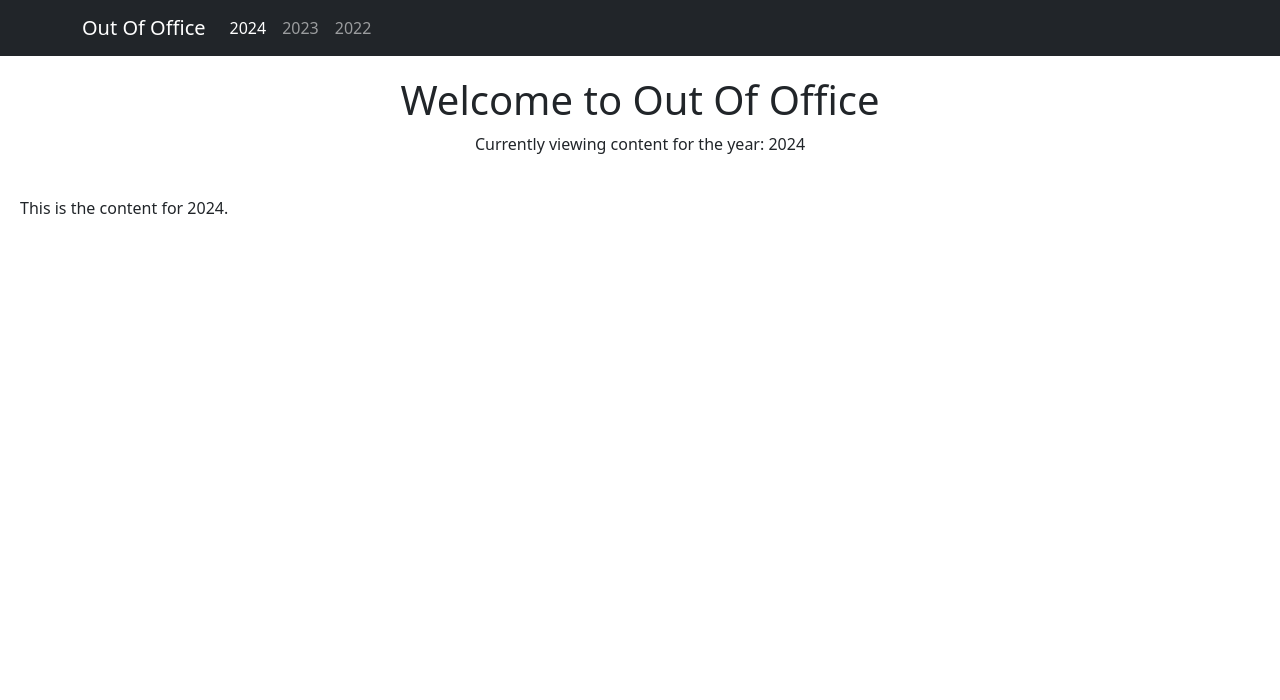
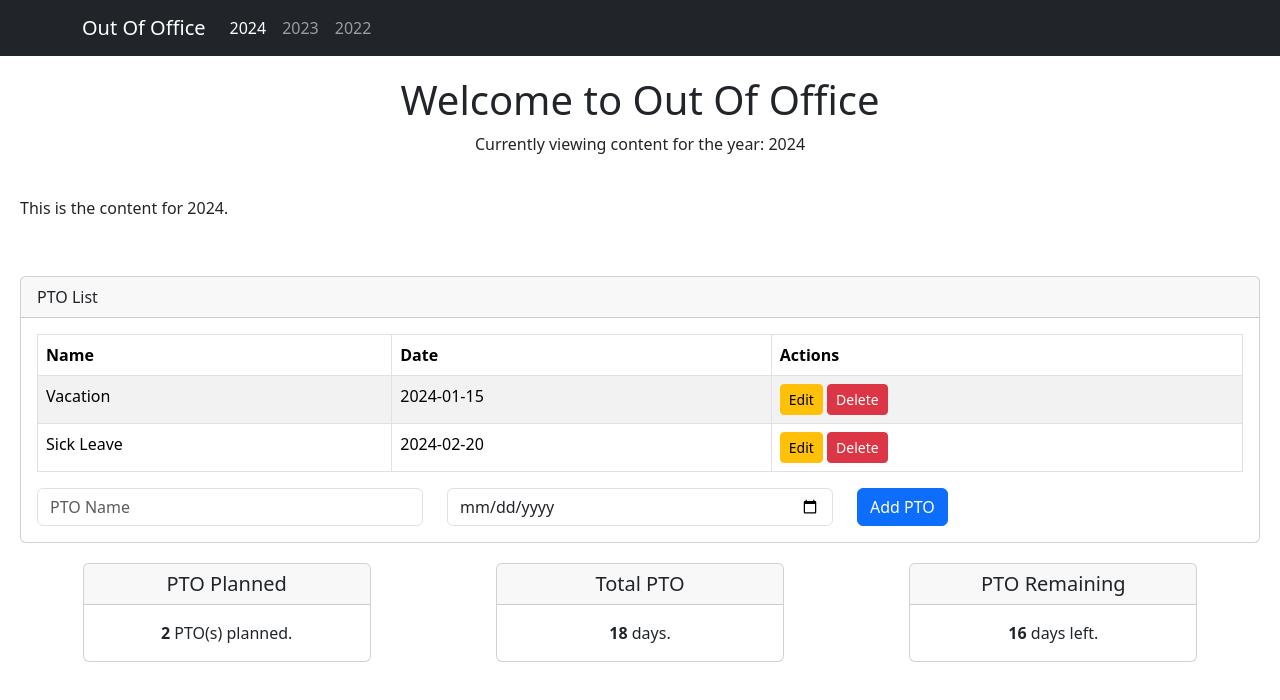
Before and after one commit to jrk12b/Out-Of-Office, a React (Create React App) app: page / in a window 1280 px wide. Shown: the top 700 px of the page. Built offline with nearby package versions, Linux system fonts and the light colour scheme.

Commit message:
adding cards

```diff
--- a/src/App.js
+++ b/src/App.js
@@ -3,9 +3,21 @@ import 'bootstrap/dist/css/bootstrap.min.css';
 import HeaderNavigation from './components/HeaderNavigation';
 import PageHeader from './components/PageHeader';
 import PageContent from './components/PageContent';
+import PTOCard from './components/PTOCard';
+import PTOPlanned from './components/PTOPlannedCard';
+import TotalPTOCard from './components/PTOTotalCard';
+import PTORemainingCard from './components/PTORemainingCard';
 
 const App = () => {
   const [activeYear, setActiveYear] = useState('2024');
+  const [ptoList, setPtoList] = useState([
+    { id: 1, name: 'Vacation', date: '2024-01-15' },
+    { id: 2, name: 'Sick Leave', date: '2024-02-20' },
+  ]);
+
+  const totalPTO = 18; // Fixed total PTO days
+  const ptoPlanned = ptoList.length;
+  const ptoRemaining = totalPTO - ptoPlanned;
 
   return (
     <>
@@ -15,8 +27,27 @@ const App = () => {
       {/* Header */}
       <PageHeader activeYear={activeYear} />
 
-      {/* Main Content */}
+      {/* Page Content */}
       <PageContent activeYear={activeYear} />
+
+      {/* PTO Section */}
+      <div style={{ margin: '20px' }}>
+        {/* PTO Card */}
+        <PTOCard ptoList={ptoList} setPtoList={setPtoList} />
+
+        {/* Cards Row */}
+        <div
+          style={{
+            display: 'flex',
+            justifyContent: 'space-around',
+            marginTop: '20px',
+          }}
+        >
+          <PTOPlanned ptoCount={ptoPlanned} />
+          <TotalPTOCard totalPTO={totalPTO} />
+          <PTORemainingCard ptoRemaining={ptoRemaining} />
+        </div>
+      </div>
     </>
   );
 };
--- /dev/null
+++ b/src/components/PTOCard.js
@@ -0,0 +1,137 @@
+import React, { useState } from 'react';
+import { Card, Table, Button, Form, Row, Col } from 'react-bootstrap';
+
+const PTOCard = ({ ptoList, setPtoList }) => {
+  const [newPto, setNewPto] = useState({ name: '', date: '' });
+  const [editPto, setEditPto] = useState(null);
+
+  const handleAdd = () => {
+    if (newPto.name && newPto.date) {
+      setPtoList([...ptoList, { id: Date.now(), ...newPto }]);
+      setNewPto({ name: '', date: '' });
+    }
+  };
+
+  const handleEdit = (id) => {
+    const updatedList = ptoList.map((pto) =>
+      pto.id === id ? { ...pto, ...editPto } : pto
+    );
+    setPtoList(updatedList);
+    setEditPto(null);
+  };
+
+  const handleDelete = (id) => {
+    setPtoList(ptoList.filter((pto) => pto.id !== id));
+  };
+
+  return (
+    <Card style={{ width: '100%' }}>
+      <Card.Header>PTO List</Card.Header>
+      <Card.Body>
+        {/* PTO Table */}
+        <Table striped bordered hover>
+          <thead>
+            <tr>
+              <th>Name</th>
+              <th>Date</th>
+              <th>Actions</th>
+            </tr>
+          </thead>
+          <tbody>
+            {ptoList.map((pto) => (
+              <tr key={pto.id}>
+                <td>
+                  {editPto?.id === pto.id ? (
+                    <Form.Control
+                      type="text"
+                      value={editPto.name}
+                      onChange={(e) => setEditPto({ ...editPto, name: e.target.value })}
+                    />
+                  ) : (
+                    pto.name
+                  )}
+                </td>
+                <td>
+                  {editPto?.id === pto.id ? (
+                    <Form.Control
+                      type="date"
+                      value={editPto.date}
+                      onChange={(e) => setEditPto({ ...editPto, date: e.target.value })}
+                    />
+                  ) : (
+                    pto.date
+                  )}
+                </td>
+                <td>
+                  {editPto?.id === pto.id ? (
+                    <>
+                      <Button
+                        variant="success"
+                        size="sm"
+                        onClick={() => handleEdit(pto.id)}
+                      >
+                        Save
+                      </Button>{' '}
+                      <Button
+                        variant="secondary"
+                        size="sm"
+                        onClick={() => setEditPto(null)}
+                      >
+                        Cancel
+                      </Button>
+                    </>
+                  ) : (
+                    <>
+                      <Button
+                        variant="warning"
+                        size="sm"
+                        onClick={() => setEditPto(pto)}
+                      >
+                        Edit
+                      </Button>{' '}
+                      <Button
+                        variant="danger"
+                        size="sm"
+                        onClick={() => handleDelete(pto.id)}
+                      >
+                        Delete
+                      </Button>
+                    </>
+                  )}
+                </td>
+              </tr>
+            ))}
+          </tbody>
+        </Table>
+
+        {/* Add New PTO */}
+        <Form className="mt-3">
+          <Row>
+            <Col>
+              <Form.Control
+                type="text"
+                placeholder="PTO Name"
+                value={newPto.name}
+                onChange={(e) => setNewPto({ ...newPto, name: e.target.value })}
+              />
+            </Col>
+            <Col>
+              <Form.Control
+                type="date"
+                value={newPto.date}
+                onChange={(e) => setNewPto({ ...newPto, date: e.target.value })}
+              />
+            </Col>
+            <Col>
+              <Button onClick={handleAdd} variant="primary">
+                Add PTO
+              </Button>
+            </Col>
+          </Row>
+        </Form>
+      </Card.Body>
+    </Card>
+  );
+};
+
+export default PTOCard;
--- /dev/null
+++ b/src/components/PTOPlannedCard.js
@@ -0,0 +1,17 @@
+import React from 'react';
+import { Card } from 'react-bootstrap';
+
+const PTOPlannedCard = ({ ptoCount }) => {
+  return (
+    <Card style={{ width: '18rem', textAlign: 'center' }}>
+      <Card.Header as="h5">PTO Planned</Card.Header>
+      <Card.Body>
+        <Card.Text>
+          <strong>{ptoCount}</strong> PTO(s) planned.
+        </Card.Text>
+      </Card.Body>
+    </Card>
+  );
+};
+
+export default PTOPlannedCard;
--- /dev/null
+++ b/src/components/PTORemainingCard.js
@@ -0,0 +1,17 @@
+import React from 'react';
+import { Card } from 'react-bootstrap';
+
+const PTORemainingCard = ({ ptoRemaining }) => {
+  return (
+    <Card style={{ width: '18rem', textAlign: 'center' }}>
+      <Card.Header as="h5">PTO Remaining</Card.Header>
+      <Card.Body>
+        <Card.Text>
+          <strong>{ptoRemaining}</strong> days left.
+        </Card.Text>
+      </Card.Body>
+    </Card>
+  );
+};
+
+export default PTORemainingCard;
--- /dev/null
+++ b/src/components/PTOTotalCard.js
@@ -0,0 +1,17 @@
+import React from 'react';
+import { Card } from 'react-bootstrap';
+
+const TotalPTOCard = ({ totalPTO }) => {
+  return (
+    <Card style={{ width: '18rem', textAlign: 'center' }}>
+      <Card.Header as="h5">Total PTO</Card.Header>
+      <Card.Body>
+        <Card.Text>
+          <strong>{totalPTO}</strong> days.
+        </Card.Text>
+      </Card.Body>
+    </Card>
+  );
+};
+
+export default TotalPTOCard;
```
Also changed, not shown: 1 other file (tests, documents, lock files or other folders).
